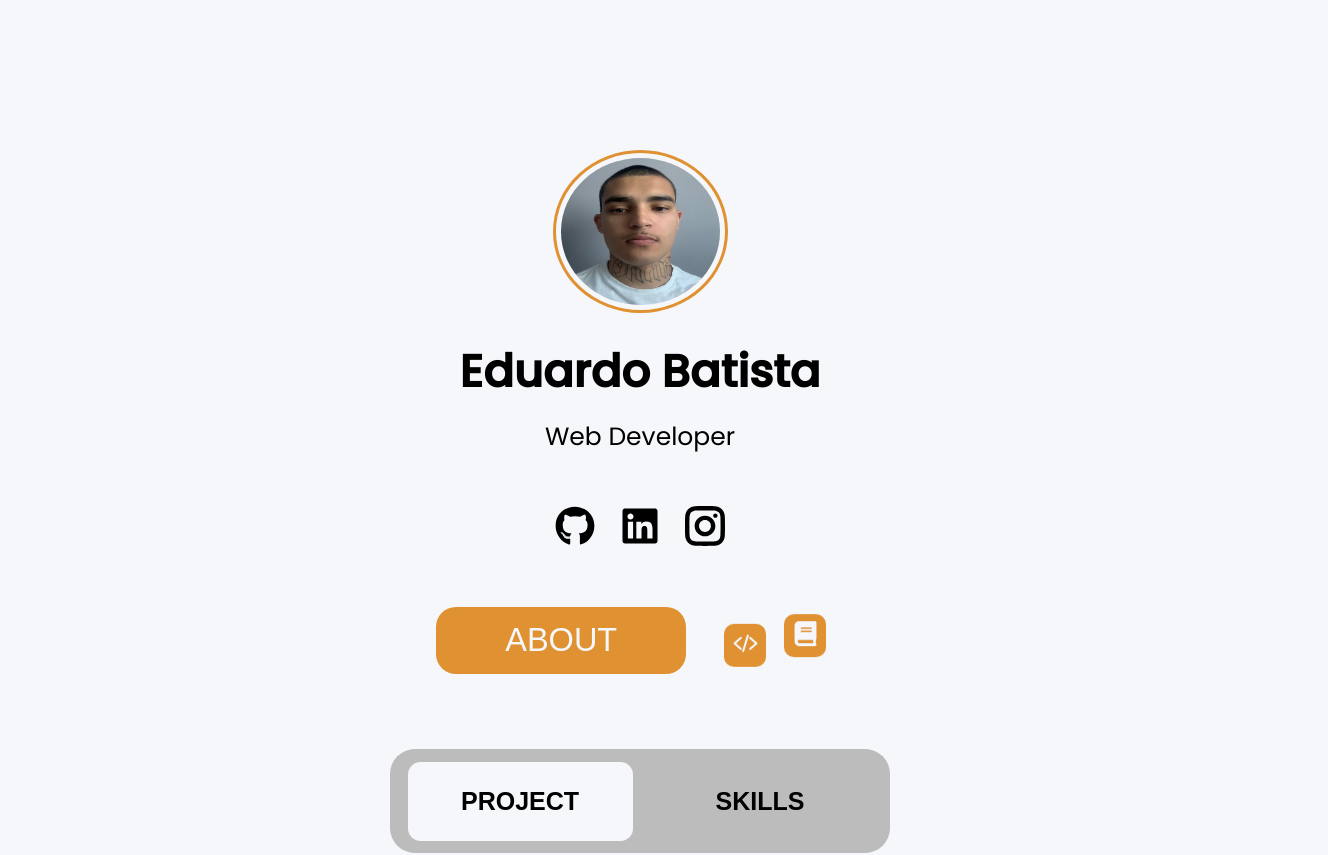
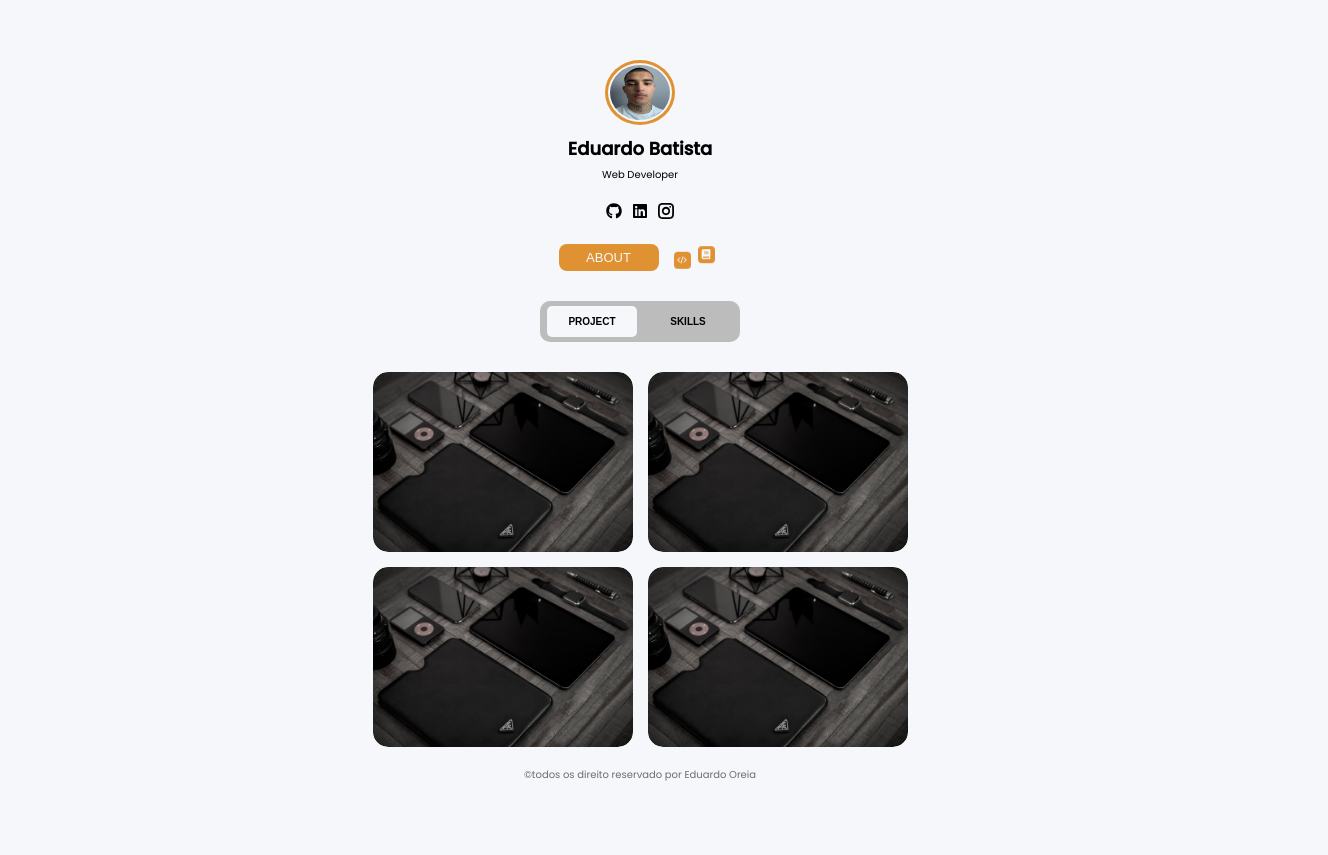
Before and after one commit to Eduardo-Oreia/Portfolio, a React (Vite) app: page / in a window 1280 px wide. Shown: the top 855 px of the page, 1328 px wide, since content can reach past the window. After the commit the page ends 800 px from the top, so only its background shows below. Built offline with nearby package versions, Linux system fonts and the light colour scheme.

Commit message:
mudando font-size html

```diff
--- a/src/assets/sass/index.scss
+++ b/src/assets/sass/index.scss
@@ -8,7 +8,7 @@
 };
 
 html{
-    font-size: 25px;
+    font-size: 62.5%;
 };
 
 body{
```
